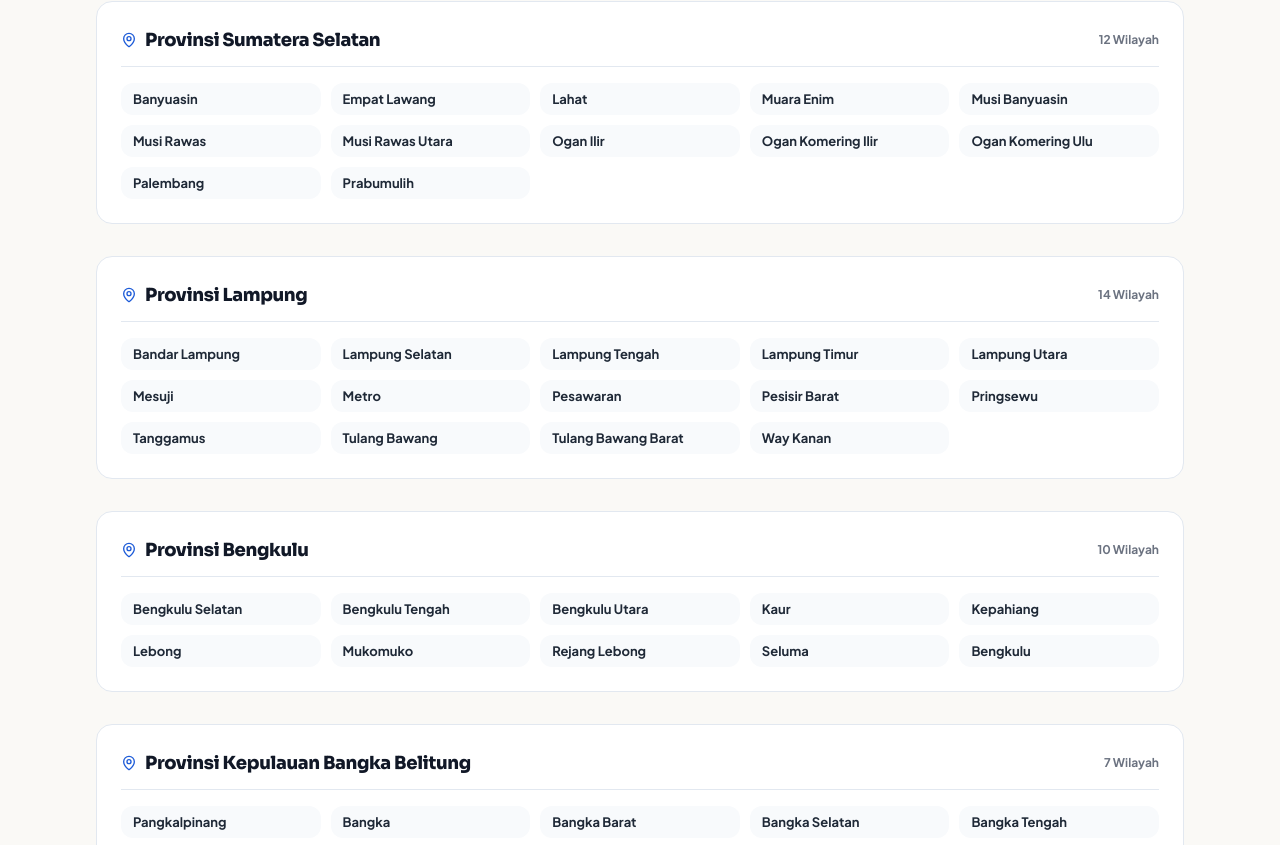
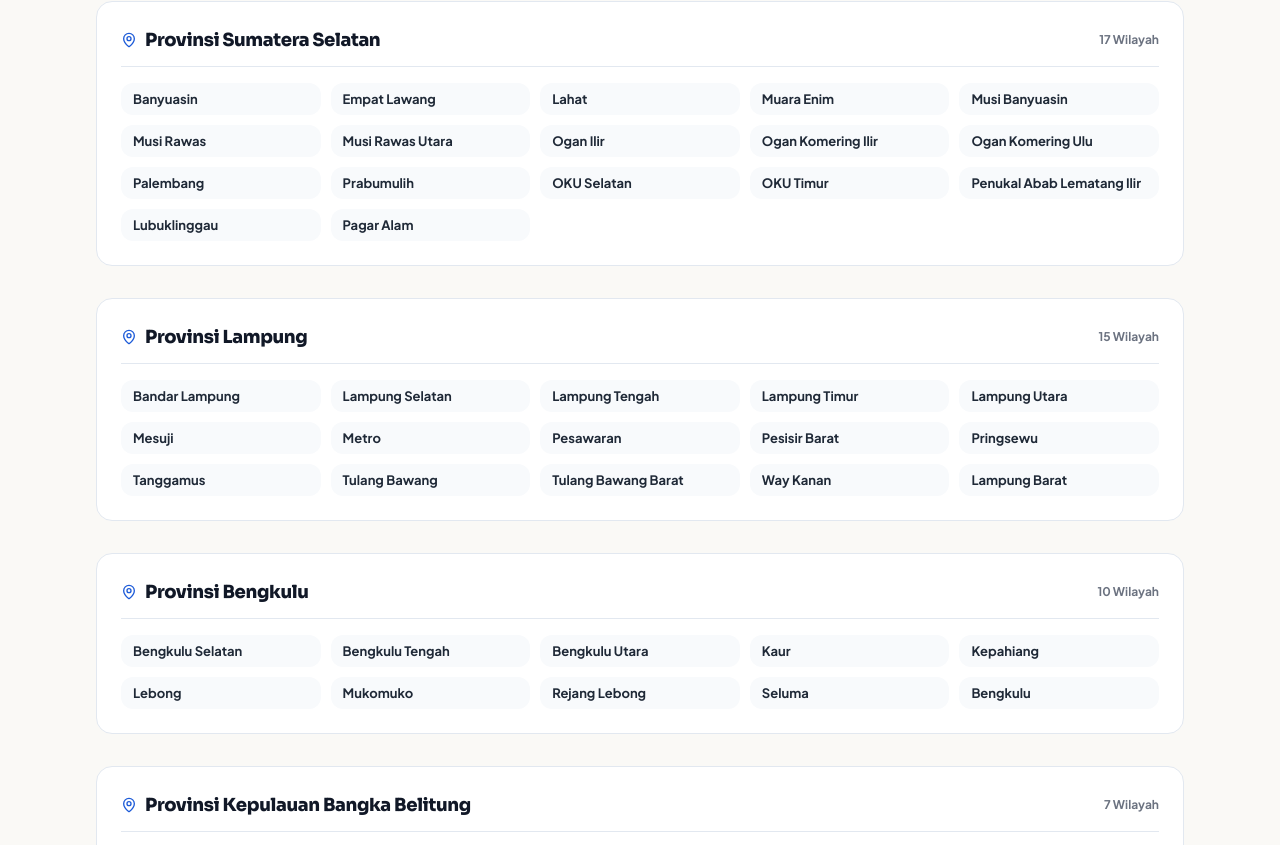
Before and after one commit to Hexheronjan/PrajaLinks, a Next.js app: page /wilayah in a window 1280 px wide. Shown: the part 3355-4200 px from the top of the page. Built offline with nearby package versions, Linux system fonts and the light colour scheme.

Commit message:
feat(seo): add 8 missing regions (OKU Selatan, OKU Timur, PALI, Lubuklinggau, Pagar Alam, Tebing Tinggi, Lampung Barat, Tanimbar)

```diff
--- a/src/data/jatimCities.ts
+++ b/src/data/jatimCities.ts
@@ -639,4 +639,16 @@ export const jatimCities: JatimCity[] = [
   { slug: "siak", name: "Siak", capital: "Siak Sri Indrapura", province: "Riau" },
   { slug: "pekanbaru", name: "Pekanbaru", capital: "Pekanbaru", province: "Riau" },
   { slug: "dumai", name: "Dumai", capital: "Dumai", province: "Riau" },
+
+  // ==========================================
+  // TAMBAHAN WILAYAH BARU (8 Wilayah)
+  // ==========================================
+  { slug: "tebing-tinggi", name: "Tebing Tinggi", capital: "Tebing Tinggi", province: "Sumatera Utara" },
+  { slug: "oku-selatan", name: "OKU Selatan", capital: "Muaradua", province: "Sumatera Selatan" },
+  { slug: "oku-timur", name: "OKU Timur", capital: "Martapura", province: "Sumatera Selatan" },
+  { slug: "penukal-abab-lematang-ilir", name: "Penukal Abab Lematang Ilir", capital: "Talang Ubi", province: "Sumatera Selatan" },
+  { slug: "lubuklinggau", name: "Lubuklinggau", capital: "Lubuklinggau", province: "Sumatera Selatan" },
+  { slug: "pagar-alam", name: "Pagar Alam", capital: "Pagar Alam", province: "Sumatera Selatan" },
+  { slug: "lampung-barat", name: "Lampung Barat", capital: "Liwa", province: "Lampung" },
+  { slug: "kepulauan-tanimbar", name: "Kepulauan Tanimbar", capital: "Saumlaki", province: "Maluku" },
 ];
```
